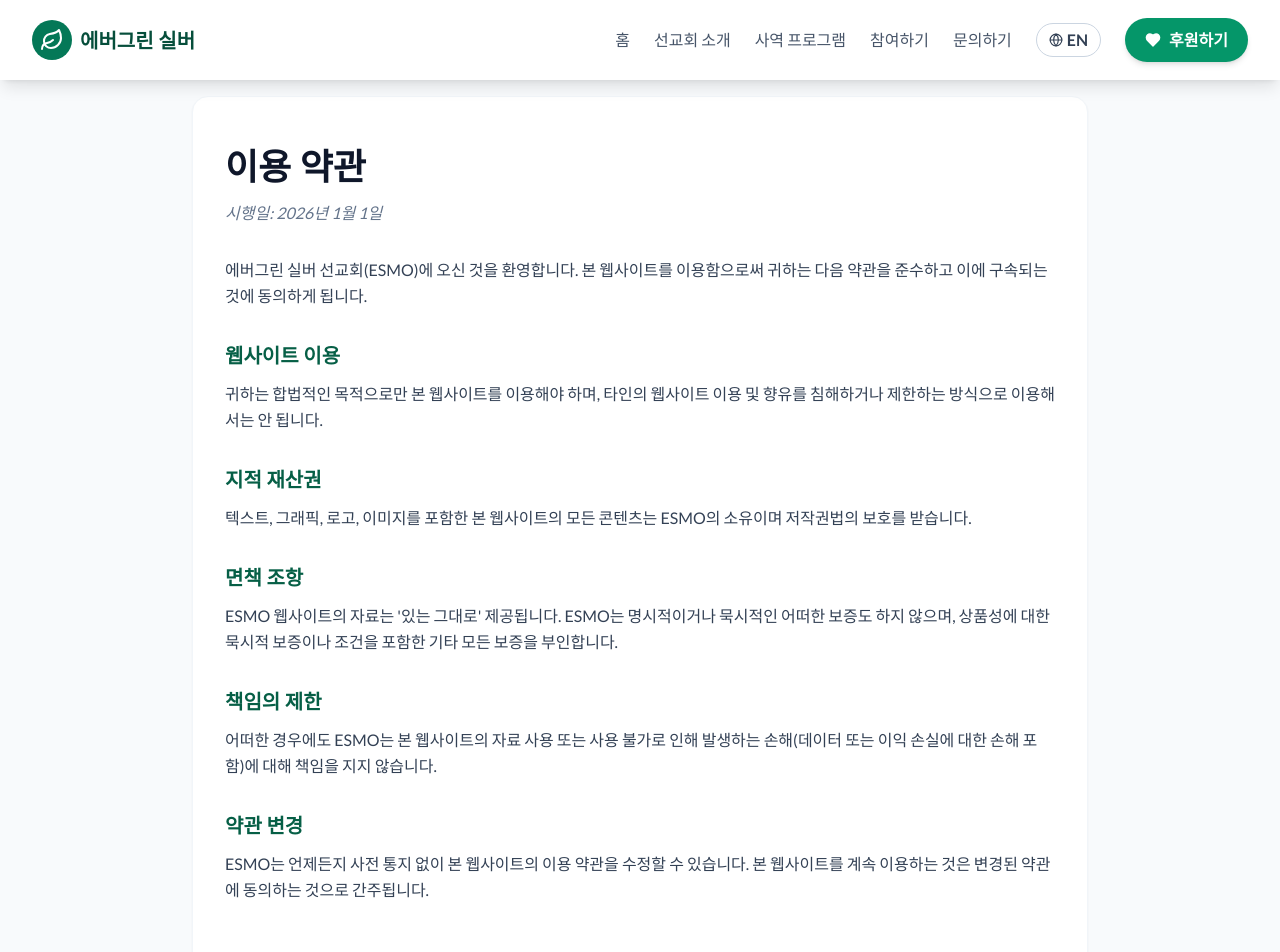
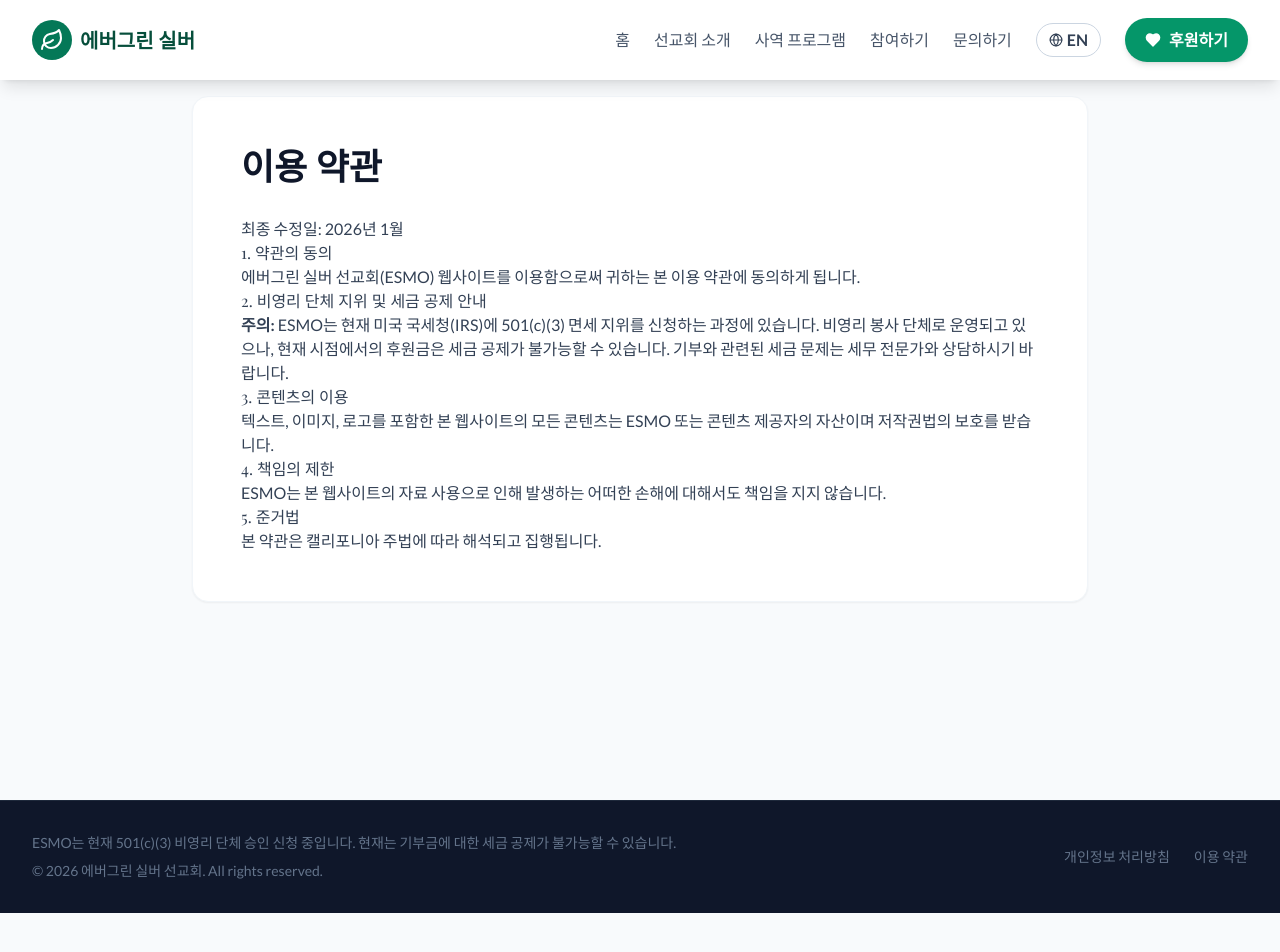
Before and after one commit to qiangcui/evergreensilvermissions, a React (Vite) app: page /evergreensilvermissions/terms in a window 1280 px wide. Shown: the top 952 px of the page. After the commit the page ends 913 px from the top, so only its background shows below. Built offline with nearby package versions, Linux system fonts and the light colour scheme.

Commit message:
Update content for legal compliance regarding pending 501(c)(3) status

```diff
--- a/components/Footer.tsx
+++ b/components/Footer.tsx
@@ -8,17 +8,15 @@ const Footer: React.FC = () => {
   return (
     <div className="bg-silver-900 border-t border-silver-800 py-8 text-silver-300">
       <div className="max-w-7xl mx-auto px-4 sm:px-6 lg:px-8 flex flex-col md:flex-row justify-between items-center gap-4">
-        <p className="text-silver-500 text-sm text-center md:text-left">
-          © 2026 {t.contact.footer.rights}
-        </p>
-        <div className="flex flex-col items-center md:items-end gap-2 text-silver-500 text-sm">
-          <p className="text-center md:text-right max-w-md italic opacity-70">
-            {t.contact.footer.legalNotice}
+        <div className="text-center md:text-left">
+          <p className="text-silver-500 text-sm mb-2 max-w-2xl">{(t.contact.footer as any).legalNotice}</p>
+          <p className="text-silver-500 text-sm">
+            © 2026 {t.contact.footer.rights}
           </p>
-          <div className="flex gap-6 mt-1">
-            <Link to="/privacy" className="hover:text-white transition-colors">{t.contact.footer.privacy}</Link>
-            <Link to="/terms" className="hover:text-white transition-colors">{t.contact.footer.terms}</Link>
-          </div>
+        </div>
+        <div className="flex gap-6 text-sm text-silver-500">
+          <Link to="/privacy" className="hover:text-white transition-colors">{t.contact.footer.privacy}</Link>
+          <Link to="/terms" className="hover:text-white transition-colors">{t.contact.footer.terms}</Link>
         </div>
       </div>
     </div>
--- a/components/PrivacyPolicy.tsx
+++ b/components/PrivacyPolicy.tsx
@@ -4,72 +4,59 @@ import { useLanguage } from '../context/LanguageContext';
 const PrivacyPolicy: React.FC = () => {
     const { language } = useLanguage();
 
-    const content = {
-        en: {
-            title: "Privacy Policy",
-            date: "Effective Date: January 1, 2026",
-            intro: "Evergreen Silver Missionary Organization (ESMO) values your privacy. This policy outlines how we collect, use, and protect your information.",
-            sections: [
-                {
-                    heading: "Information We Collect",
-                    text: "We collect information you provide directly to us, such as when you fill out a contact form, sign up for a newsletter, or make a donation. This may include your name, email address, phone number, and payment information."
-                },
-                {
-                    heading: "How We Use Your Information",
-                    text: "We use your information to communicate with you, process donations, organize volunteer activities, and improve our services. We do not sell your personal information to third parties."
-                },
-                {
-                    heading: "Data Security",
-                    text: "We implement reasonable security measures to protect your personal information. However, no method of transmission over the Internet is 100% secure."
-                },
-                {
-                    heading: "Contact Us",
-                    text: "If you have any questions about this Privacy Policy, please contact us."
-                }
-            ]
-        },
-        ko: {
-            title: "개인정보 처리방침",
-            date: "시행일: 2026년 1월 1일",
-            intro: "에버그린 실버 선교회(ESMO)는 귀하의 개인정보를 소중하게 생각합니다. 본 방침은 귀하의 정보를 수집, 사용 및 보호하는 방법을 설명합니다.",
-            sections: [
-                {
-                    heading: "수집하는 정보",
-                    text: "우리는 귀하가 연락처 양식을 작성하거나, 뉴스레터를 신청하거나, 기부를 할 때 직접 제공하는 정보를 수집합니다. 여기에는 성함, 이메일 주소, 전화번호 및 결제 정보가 포함될 수 있습니다."
-                },
-                {
-                    heading: "정보 사용 방법",
-                    text: "우리는 귀하와 소통하고, 기부를 처리하며, 자원봉사 활동을 조직하고, 서비스를 개선하기 위해 정보를 사용합니다. 우리는 귀하의 개인정보를 제3자에게 판매하지 않습니다."
-                },
-                {
-                    heading: "데이터 보안",
-                    text: "우리는 귀하의 개인정보를 보호하기 위해 합리적인 보안 조치를 시행합니다. 그러나 인터넷을 통한 데이터 전송은 100% 안전할 수 없습니다."
-                },
-                {
-                    heading: "문의하기",
-                    text: "본 개인정보 처리방침에 대해 궁금한 점이 있으시면 언제든지 문의해 주십시오."
-                }
-            ]
-        }
-    };
+    return (
+        <div className="pt-24 pb-20 px-4 min-h-screen bg-silver-50">
+            <div className="max-w-4xl mx-auto bg-white p-8 md:p-12 rounded-2xl shadow-sm border border-silver-100">
+                <h1 className="text-3xl md:text-4xl font-serif font-bold text-silver-900 mb-8">
+                    {language === 'en' ? 'Privacy Policy' : '개인정보 처리방침'}
+                </h1>
 
-    const t = language === 'ko' ? content.ko : content.en;
+                <div className="prose prose-silver max-w-none text-silver-700">
+                    {language === 'en' ? (
+                        <>
+                            <p>Last updated: January 2026</p>
+                            <p>Evergreen Silver Missionary Organization ("ESMO", "we", "us", or "our") respects your privacy and is committed to protecting your personal data.</p>
 
-    return (
-        <div className="pt-24 pb-20 bg-silver-50 min-h-screen">
-            <div className="max-w-4xl mx-auto px-4 sm:px-6 lg:px-8 bg-white p-8 md:p-12 rounded-2xl shadow-sm border border-silver-100">
-                <h1 className="text-3xl md:text-4xl font-serif font-bold text-silver-900 mb-4">{t.title}</h1>
-                <p className="text-silver-500 mb-8 italic">{t.date}</p>
+                            <h3>1. Information We Collect</h3>
+                            <p>We may collect personal information that you voluntarily provide to us when you contact us, sign up for newsletters, or make a donation. This may include your name, email address, phone number, and postal address.</p>
 
-                <div className="prose prose-lg text-silver-700">
-                    <p className="mb-8 leading-relaxed">{t.intro}</p>
+                            <h3>2. How We Use Your Information</h3>
+                            <p>We use your information to:</p>
+                            <ul>
+                                <li>Respond to your inquiries and provide support.</li>
+                                <li>Process donations and issue receipts.</li>
+                                <li>Send you updates about our mission and programs (only if you have opted in).</li>
+                            </ul>
 
-                    {t.sections.map((section, index) => (
-                        <div key={index} className="mb-8">
-                            <h2 className="text-xl font-bold text-evergreen-800 mb-3">{section.heading}</h2>
-                            <p className="leading-relaxed">{section.text}</p>
-                        </div>
-                    ))}
+                            <h3>3. Data Protection</h3>
+                            <p>We implement appropriate security measures to protect your personal information. We do not sell, trade, or rent your personal identification information to others.</p>
+
+                            <h3>4. Contact Us</h3>
+                            <p>If you have any questions about this Privacy Policy, please contact us at hello@evergreensilver.org.</p>
+                        </>
+                    ) : (
+                        <>
+                            <p>최종 수정일: 2026년 1월</p>
+                            <p>에버그린 실버 선교회("ESMO", "우리")는 귀하의 개인정보를 중요하게 생각하며, 이를 보호하기 위해 최선을 다하고 있습니다.</p>
+
+                            <h3>1. 수집하는 개인정보 항목</h3>
+                            <p>우리는 귀하가 문의하거나, 뉴스레터를 신청하거나, 후원할 때 자발적으로 제공하는 개인정보(이름, 이메일, 전화번호, 주소 등)를 수집할 수 있습니다.</p>
+
+                            <h3>2. 개인정보의 이용 목적</h3>
+                            <p>수집된 정보는 다음과 같은 목적으로 사용됩니다:</p>
+                            <ul>
+                                <li>문의 응대 및 지원 제공</li>
+                                <li>후원금 처리 및 영수증 발급</li>
+                                <li>선교회 소식 및 프로그램 안내 (동의한 경우에 한함)</li>
+                            </ul>
+
+                            <h3>3. 개인정보 보호</h3>
+                            <p>우리는 귀하의 개인정보를 보호하기 위해 적절한 보안 조치를 취하고 있습니다. 귀하의 개인정보를 제3자에게 판매하거나 대여하지 않습니다.</p>
+
+                            <h3>4. 문의하기</h3>
+                            <p>본 개인정보 처리방침에 대해 궁금한 점이 있으시면 hello@evergreensilver.org로 문의해 주시기 바랍니다.</p>
+                        </>
+                    )}
                 </div>
             </div>
         </div>
--- a/components/TermsOfService.tsx
+++ b/components/TermsOfService.tsx
@@ -4,80 +4,53 @@ import { useLanguage } from '../context/LanguageContext';
 const TermsOfService: React.FC = () => {
     const { language } = useLanguage();
 
-    const content = {
-        en: {
-            title: "Terms of Service",
-            date: "Effective Date: January 1, 2026",
-            intro: "Welcome to Evergreen Silver Missionary Organization (ESMO). By accessing our website, you agree to comply with and be bound by the following terms and conditions.",
-            sections: [
-                {
-                    heading: "Use of Website",
-                    text: "You agree to use this website only for lawful purposes and in a way that does not infringe the rights of, restrict, or inhibit anyone else's use and enjoyment of the website."
-                },
-                {
-                    heading: "Intellectual Property",
-                    text: "All content on this website, including text, graphics, logos, and images, is the property of ESMO and is protected by copyright laws."
-                },
-                {
-                    heading: "Disclaimer",
-                    text: "The materials on ESMO's website are provided on an 'as is' basis. ESMO makes no warranties, expressed or implied, and hereby disclaims and negates all other warranties including, without limitation, implied warranties or conditions of merchantability."
-                },
-                {
-                    heading: "Limitation of Liability",
-                    text: "In no event shall ESMO be liable for any damages (including, without limitation, damages for loss of data or profit) arising out of the use or inability to use the materials on ESMO's website."
-                },
-                {
-                    heading: "Changes to Terms",
-                    text: "ESMO may revise these terms of service for its website at any time without notice. By using this website you are agreeing to be bound by the then current version of these terms of service."
-                }
-            ]
-        },
-        ko: {
-            title: "이용 약관",
-            date: "시행일: 2026년 1월 1일",
-            intro: "에버그린 실버 선교회(ESMO)에 오신 것을 환영합니다. 본 웹사이트를 이용함으로써 귀하는 다음 약관을 준수하고 이에 구속되는 것에 동의하게 됩니다.",
-            sections: [
-                {
-                    heading: "웹사이트 이용",
-                    text: "귀하는 합법적인 목적으로만 본 웹사이트를 이용해야 하며, 타인의 웹사이트 이용 및 향유를 침해하거나 제한하는 방식으로 이용해서는 안 됩니다."
-                },
-                {
-                    heading: "지적 재산권",
-                    text: "텍스트, 그래픽, 로고, 이미지를 포함한 본 웹사이트의 모든 콘텐츠는 ESMO의 소유이며 저작권법의 보호를 받습니다."
-                },
-                {
-                    heading: "면책 조항",
-                    text: "ESMO 웹사이트의 자료는 '있는 그대로' 제공됩니다. ESMO는 명시적이거나 묵시적인 어떠한 보증도 하지 않으며, 상품성에 대한 묵시적 보증이나 조건을 포함한 기타 모든 보증을 부인합니다."
-                },
-                {
-                    heading: "책임의 제한",
-                    text: "어떠한 경우에도 ESMO는 본 웹사이트의 자료 사용 또는 사용 불가로 인해 발생하는 손해(데이터 또는 이익 손실에 대한 손해 포함)에 대해 책임을 지지 않습니다."
-                },
-                {
-                    heading: "약관 변경",
-                    text: "ESMO는 언제든지 사전 통지 없이 본 웹사이트의 이용 약관을 수정할 수 있습니다. 본 웹사이트를 계속 이용하는 것은 변경된 약관에 동의하는 것으로 간주됩니다."
-                }
-            ]
-        }
-    };
+    return (
+        <div className="pt-24 pb-20 px-4 min-h-screen bg-silver-50">
+            <div className="max-w-4xl mx-auto bg-white p-8 md:p-12 rounded-2xl shadow-sm border border-silver-100">
+                <h1 className="text-3xl md:text-4xl font-serif font-bold text-silver-900 mb-8">
+                    {language === 'en' ? 'Terms of Service' : '이용 약관'}
+                </h1>
 
-    const t = language === 'ko' ? content.ko : content.en;
+                <div className="prose prose-silver max-w-none text-silver-700">
+                    {language === 'en' ? (
+                        <>
+                            <p>Last updated: January 2026</p>
 
-    return (
-        <div className="pt-24 pb-20 bg-silver-50 min-h-screen">
-            <div className="max-w-4xl mx-auto px-4 sm:px-6 lg:px-8 bg-white p-8 md:p-12 rounded-2xl shadow-sm border border-silver-100">
-                <h1 className="text-3xl md:text-4xl font-serif font-bold text-silver-900 mb-4">{t.title}</h1>
-                <p className="text-silver-500 mb-8 italic">{t.date}</p>
+                            <h3>1. Acceptance of Terms</h3>
+                            <p>By accessing and using the Evergreen Silver Missionary Organization (ESMO) website, you agree to be bound by these Terms of Service.</p>
 
-                <div className="prose prose-lg text-silver-700">
-                    <p className="mb-8 leading-relaxed">{t.intro}</p>
+                            <h3>2. Non-Profit Status Disclaimer</h3>
+                            <p><strong>Please Note:</strong> ESMO is currently in the process of applying for 501(c)(3) tax-exempt status with the IRS. While we operate as a non-profit community organization, contributions made at this time may not be tax-deductible. We recommend consulting with a tax professional regarding your donations.</p>
 
-                    {t.sections.map((section, index) => (
-                        <div key={index} className="mb-8">
-                            <h2 className="text-xl font-bold text-evergreen-800 mb-3">{section.heading}</h2>
-                            <p className="leading-relaxed">{section.text}</p>
-                        </div>
-                    ))}
+                            <h3>3. Use of Content</h3>
+                            <p>All content on this website, including text, images, and logos, is the property of ESMO or its content suppliers and is protected by copyright laws.</p>
+
+                            <h3>4. Limitation of Liability</h3>
+                            <p>ESMO shall not be liable for any damages arising out of the use or inability to use the materials on this website.</p>
+
+                            <h3>5. Governing Law</h3>
+                            <p>These terms shall be governed by and construed in accordance with the laws of the State of California.</p>
+                        </>
+                    ) : (
+                        <>
+                            <p>최종 수정일: 2026년 1월</p>
+
+                            <h3>1. 약관의 동의</h3>
+                            <p>에버그린 실버 선교회(ESMO) 웹사이트를 이용함으로써 귀하는 본 이용 약관에 동의하게 됩니다.</p>
+
+                            <h3>2. 비영리 단체 지위 및 세금 공제 안내</h3>
+                            <p><strong>주의:</strong> ESMO는 현재 미국 국세청(IRS)에 501(c)(3) 면세 지위를 신청하는 과정에 있습니다. 비영리 봉사 단체로 운영되고 있으나, 현재 시점에서의 후원금은 세금 공제가 불가능할 수 있습니다. 기부와 관련된 세금 문제는 세무 전문가와 상담하시기 바랍니다.</p>
+
+                            <h3>3. 콘텐츠의 이용</h3>
+                            <p>텍스트, 이미지, 로고를 포함한 본 웹사이트의 모든 콘텐츠는 ESMO 또는 콘텐츠 제공자의 자산이며 저작권법의 보호를 받습니다.</p>
+
+                            <h3>4. 책임의 제한</h3>
+                            <p>ESMO는 본 웹사이트의 자료 사용으로 인해 발생하는 어떠한 손해에 대해서도 책임을 지지 않습니다.</p>
+
+                            <h3>5. 준거법</h3>
+                            <p>본 약관은 캘리포니아 주법에 따라 해석되고 집행됩니다.</p>
+                        </>
+                    )}
                 </div>
             </div>
         </div>
--- a/constants/translations.ts
+++ b/constants/translations.ts
@@ -38,7 +38,7 @@ export const translations = {
     missionPage: {
       heroTitle: 'Serving with Purpose',
       historyTitle: 'Our Journey',
-      historyText: 'It began with a single visit. In the winter of 2005, Pastor Lee and a small group of youth volunteers visited a local nursing home to sing carols. The overwhelming response—tears of joy and hands reaching out for connection—sparked a realization: our seniors are often forgotten. Since then, ESMO has grown from a seasonal choir into a fully operational non-profit providing year-round support.',
+      historyText: 'It began with a single visit. In the winter of 2005, Pastor Lee and a small group of youth volunteers visited a local nursing home to sing carols. The overwhelming response—tears of joy and hands reaching out for connection—sparked a realization: our seniors are often forgotten. Since then, ESMO has grown from a seasonal choir into a fully operational community organization providing year-round support.',
       valuesTitle: 'Core Values',
       values: [
         { title: 'Dignity', desc: 'We believe every senior deserves to be treated with the utmost respect and honor.' },
@@ -139,7 +139,8 @@ export const translations = {
       footer: {
         rights: 'Evergreen Silver Missionary Organization. All rights reserved.',
         privacy: 'Privacy Policy',
-        terms: 'Terms of Service'
+        terms: 'Terms of Service',
+        legalNotice: 'ESMO is currently in the process of applying for 501(c)(3) non-profit status. Contributions may not yet be tax-deductible.'
       }
     },
     contactPage: {
@@ -147,7 +148,7 @@ export const translations = {
       faqs: [
         { q: 'How do I refer a senior for help?', a: 'Please call our main office or fill out the contact form with the subject line "Referral".' },
         { q: 'Is this organization religiously affiliated?', a: 'Yes, we are a Christian organization, but we serve everyone regardless of their faith background.' },
-        { q: 'Are donations tax-deductible?', a: 'Yes, ESMO is a registered 501(c)(3) non-profit organization.' }
+        { q: 'Are donations tax-deductible?', a: 'ESMO is currently applying for 501(c)(3) non-profit status. Please check with us regarding the current deductibility of your donation.' }
       ]
     },
     chat: {
@@ -197,7 +198,7 @@ export const translations = {
     missionPage: {
       heroTitle: '목적 있는 섬김',
       historyTitle: '우리의 여정',
-      historyText: '모든 것은 한 번의 방문으로 시작되었습니다. 2005년 겨울, 이 목사님과 청년 봉사자들이 캐럴을 부르기 위해 요양원을 찾았습니다. 눈물을 흘리며 손을 맞잡아오던 어르신들의 모습에서 우리는 깨달았습니다. 우리 어르신들이 잊혀져 가고 있다는 것을요. 그 후 ESMO는 계절 봉사대에서 연중무휴로 지원을 제공하는 비영리 단체로 성장했습니다.',
+      historyText: '모든 것은 한 번의 방문으로 시작되었습니다. 2005년 겨울, 이 목사님과 청년 봉사자들이 캐럴을 부르기 위해 요양원을 찾았습니다. 눈물을 흘리며 손을 맞잡아오던 어르신들의 모습에서 우리는 깨달았습니다. 우리 어르신들이 잊혀져 가고 있다는 것을요. 그 후 ESMO는 계절 봉사대에서 연중무휴로 지원을 제공하는 봉사 단체로 성장했습니다.',
       valuesTitle: '핵심 가치',
       values: [
         { title: '존엄', desc: '모든 어르신은 최고의 존중과 명예로 대우받아야 합니다.' },
@@ -298,7 +299,8 @@ export const translations = {
       footer: {
         rights: '에버그린 실버 선교회. All rights reserved.',
         privacy: '개인정보 처리방침',
-        terms: '이용 약관'
+        terms: '이용 약관',
+        legalNotice: 'ESMO는 현재 501(c)(3) 비영리 단체 승인 신청 중입니다. 현재는 기부금에 대한 세금 공제가 불가능할 수 있습니다.'
       }
     },
     contactPage: {
@@ -306,7 +308,7 @@ export const translations = {
       faqs: [
         { q: '도움이 필요한 어르신은 어떻게 추천하나요?', a: '사무실로 전화 주시거나, 문의 양식에 "추천"이라고 적어서 보내주세요.' },
         { q: '특정 종교인만 이용할 수 있나요?', a: '아니요, 저희는 기독교 단체이지만 종교와 관계없이 모든 분을 섬깁니다.' },
-        { q: '기부금은 세금 공제가 되나요?', a: '네, ESMO는 정식 등록된 비영리 단체로 세금 공제 영수증을 발급해 드립니다.' }
+        { q: '기부금은 세금 공제가 되나요?', a: '현재 501(c)(3) 비영리 단체 승인 절차를 진행 중입니다. 자세한 사항은 문의해 주시기 바랍니다.' }
       ]
     },
     chat: {
```
